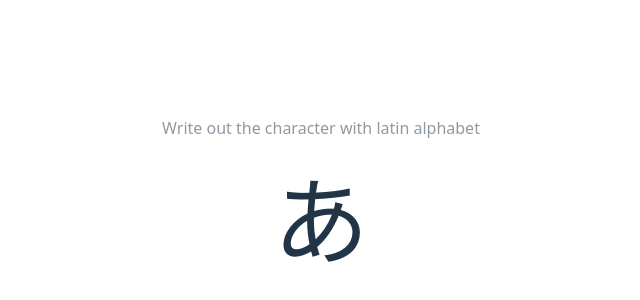
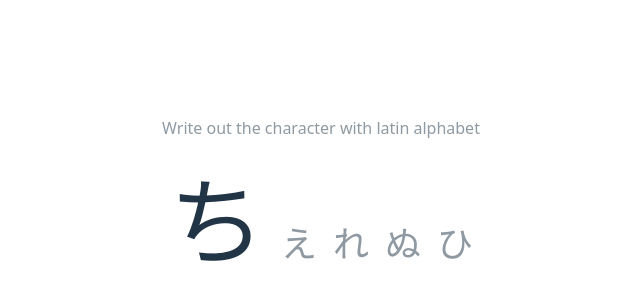
Before and after one commit to Ziigur/japanese-read-test, a React (Vite) app: page / in a window 1280 px wide. Shown: the part 176-476 px from the top of the page, without its empty margins (319-959 px from the left). Built offline with nearby package versions, Linux system fonts and the light colour scheme.

Commit message:
Show queue of upcoming questions

```diff
--- a/src/App.tsx
+++ b/src/App.tsx
@@ -1,6 +1,8 @@
 import { useEffect, useRef, useState } from "react";
 
-const quiz = [
+type Question = { char: string; romaji: string };
+
+const quiz: Question[] = [
   { char: "あ", romaji: "a" },
   { char: "い", romaji: "i" },
   { char: "う", romaji: "u" },
@@ -74,32 +76,49 @@ const quiz = [
   { char: "ぽ", romaji: "po" },
 ];
 
+const getInitialQuestionQueue = (): Question[] => {
+  const queue: Question[] = [];
+  while (queue.length < 5) {
+    const nextIndex = Math.floor(Math.random() * quiz.length);
+    if (!queue.includes(quiz[nextIndex])) {
+      queue.push(quiz[nextIndex]);
+    }
+  }
+  return queue;
+};
+
 function App() {
   const inputRef = useRef<HTMLInputElement | null>(null);
   const [text, setText] = useState("");
-  const [question, setQuestion] = useState(quiz[0]);
+  const [questionQueue, setQuestionQueue] = useState(getInitialQuestionQueue());
 
   useEffect(() => {
     inputRef.current?.focus();
   }, [inputRef]);
 
   useEffect(() => {
-    if (text === question.romaji) {
-      // Random next question
+    if (text === questionQueue[0].romaji) {
+      // Correct answer, move to next question
       let nextIndex = Math.floor(Math.random() * quiz.length);
-      while (quiz[nextIndex] === question) {
+      while (questionQueue.includes(quiz[nextIndex])) {
         nextIndex = Math.floor(Math.random() * quiz.length);
       }
-      setQuestion(quiz[nextIndex]);
+      setQuestionQueue((prev) => [...prev.slice(1), quiz[nextIndex]]);
       setText("");
     }
-  }, [text, question]);
+  }, [text, questionQueue]);
 
   return (
     <div className="min-h-svh text-center flex flex-col items-center justify-center gap-8 p-4">
       <p className="opacity-50">Write out the character with latin alphabet</p>
       <div>
-        <span className="text-8xl">{question.char}</span>
+        <span className="text-8xl">{questionQueue[0].char}</span>
+        {questionQueue.length > 1 &&
+          questionQueue
+            .slice(1)
+            .map((question) => (
+              <span className="text-4xl opacity-50 ml-4">{question.char}</span>
+            ))}
       </div>
       <div className="card">
         <input
@@ -109,22 +128,6 @@ function App() {
           onChange={(e) => {
             setText(e.target.value);
           }}
-          onKeyDown={(e) => {
-            if (e.key === "Enter") {
-              if (text === question.romaji) {
-                // Random next question
-                let nextIndex = Math.floor(Math.random() * quiz.length);
-                while (quiz[nextIndex] === question) {
-                  nextIndex = Math.floor(Math.random() * quiz.length);
-                }
-                setQuestion(quiz[nextIndex]);
-                setText("");
-              } else {
-                alert("Wrong answer, try again!");
-                setText("");
-              }
-            }
-          }}
         />
       </div>
     </div>
```
